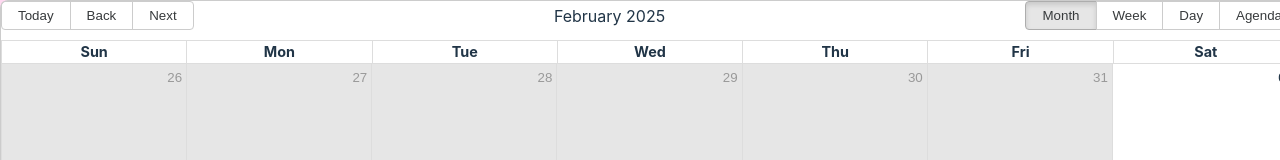
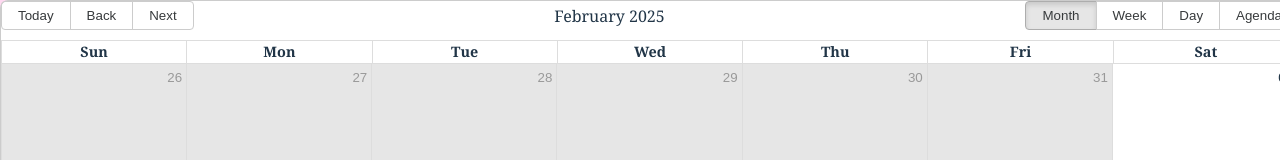
Before and after one commit to sapierre26/ToDo_List, a React (Vite) app in the folder packages/react-frontend/: page / in a window 1280 px wide. Shown: the top 160 px of the page. Built offline with nearby package versions, Linux system fonts and the light colour scheme.

Commit message:
Tring to fix fonts too

```diff
--- a/packages/react-frontend/src/App.css
+++ b/packages/react-frontend/src/App.css
@@ -2,9 +2,6 @@
   max-width: 1280px;
   margin: 0 auto;
 }
-
-.rbc-calendar
-
 
 .logo {
   height: 6em;
--- a/packages/react-frontend/src/index.css
+++ b/packages/react-frontend/src/index.css
@@ -12,7 +12,13 @@
   -webkit-font-smoothing: antialiased;
   -moz-osx-font-smoothing: grayscale;
 }
+.rbc-row {
+    font-family: Georgia, serif;
+}
 
+.rbc-calendar {
+    font-family: Georgia, serif;
+}
 a {
   font-weight: 500;
   color: #646cff;
```
Also changed, not shown: package.json (+7 -0 lines), 1 other file (tests, documents, lock files or other folders).
